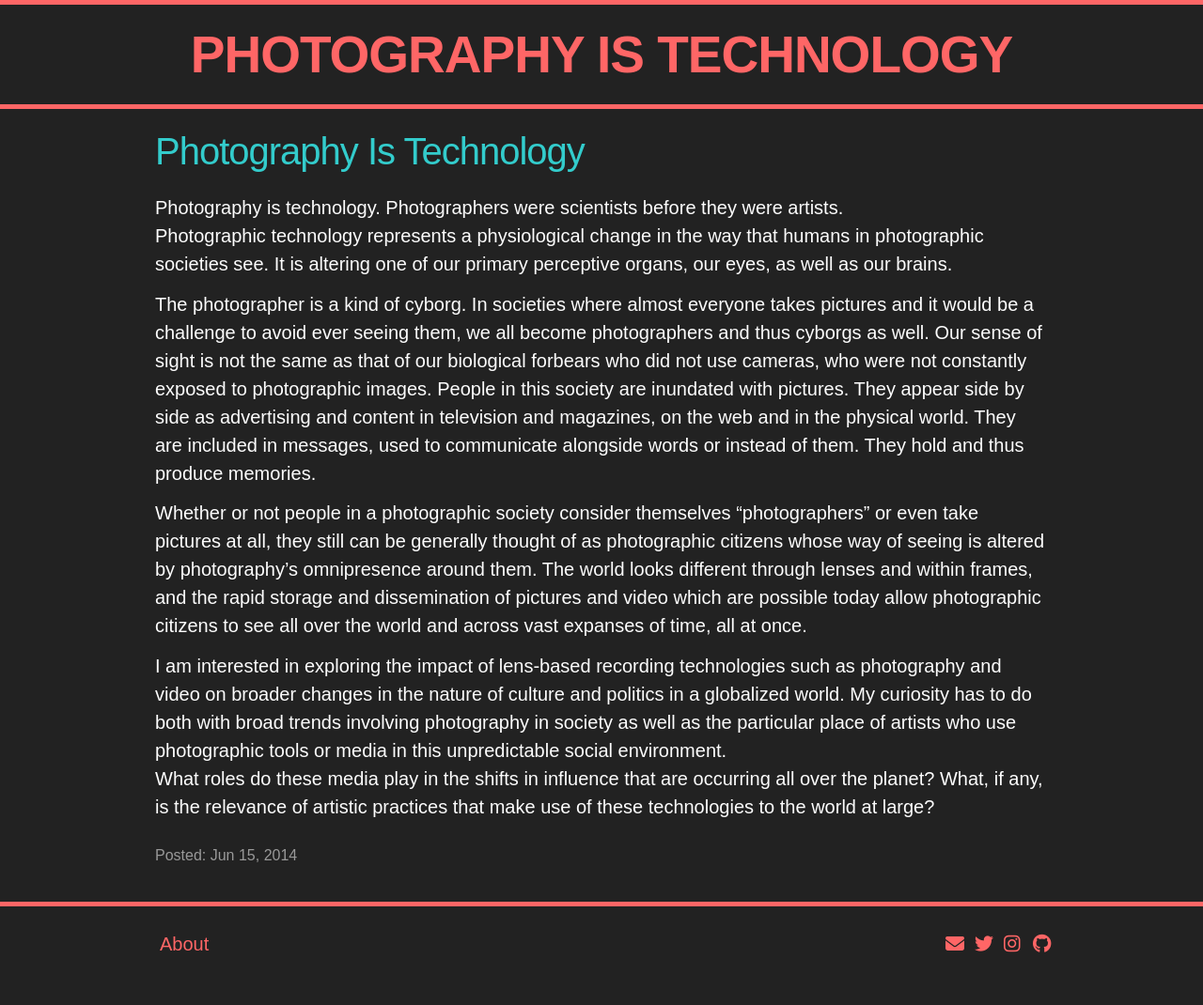
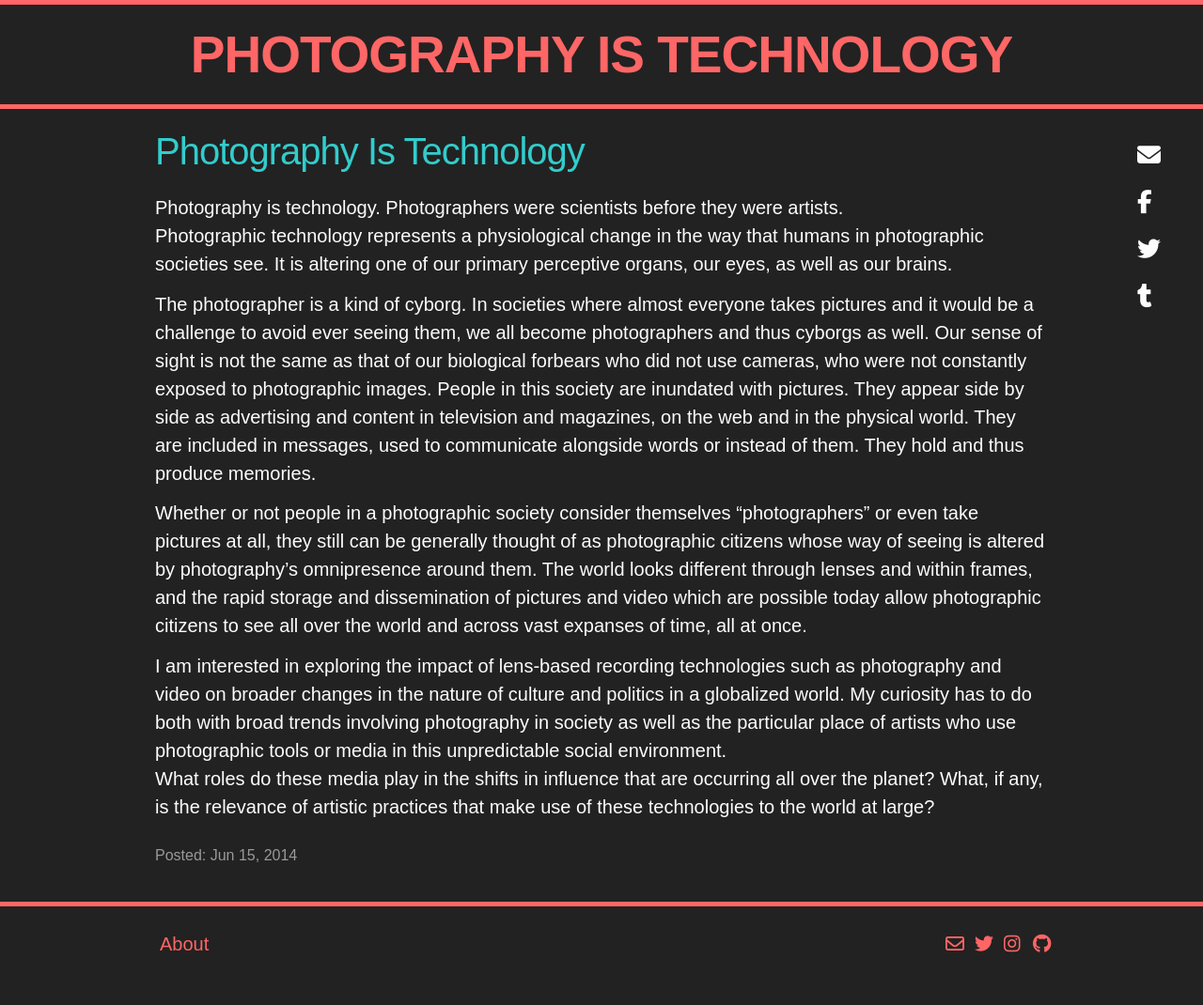
Before and after one commit to r4d1n/photographyistechnology, a Jekyll site: the page built from _posts/2014-06-15-photography-is-technology-2.md, in a window 1280 px wide. Shown: the whole page at 94% size. Built offline with Jekyll 4.4.1, drawn with Linux system fonts in a browser that asks for light colours; nearby versions of some CDN libraries; library files that are not in the unit come from our copies.

Commit message:
positioning post sharing buttons

```diff
--- a/_includes/footer.html
+++ b/_includes/footer.html
@@ -20,28 +20,28 @@
           {% if site.email %}
           <li>
             <a href="mailto:&#112;&#104;&#111;&#116;&#111;&#103;&#114;&#097;&#112;&#104;&#121;&#105;&#115;&#116;&#101;&#099;&#104;&#110;&#111;&#108;&#111;&#103;&#121;&#064;&#103;&#109;&#097;&#105;&#108;&#046;&#099;&#111;&#109;">
-              <span class="social fa fa-envelope"></span>
+              <span class="site-social fa fa-envelope-o"></span>
             </a>
           </li>
           {% endif %}
           {% if site.twitter_username %}
           <li>
             <a href="https://twitter.com/{{ site.twitter_username }}">
-              <span class="social fa fa-twitter"></span>
+              <span class="site-social fa fa-twitter"></span>
             </a>
           </li>
           {% endif %}
           {% if site.instagram_username %}
           <li>
             <a href="https://instagram.com/{{ site.instagram_username }}">
-              <span class="social fa fa-instagram"></span>
+              <span class="site-social fa fa-instagram"></span>
             </a>
           </li>
           {% endif %}
           {% if site.github_username %}
           <li>
             <a href="https://github.com/{{ site.github_username }}">
-              <span class="social fa fa-github"></span>
+              <span class="site-social fa fa-github"></span>
             </a>
           </li>
           {% endif %}
--- a/_layouts/post.html
+++ b/_layouts/post.html
@@ -5,12 +5,32 @@ layout: default
 
   <header class="post-header">
     <h1 class="post-title">{{ page.title }}</h1>
+    <div class="mobile-sharing">
+      <ul class="social-sharing">
+        <!-- <li><span class="post-meta">Share Post:</span></li> -->
+        <li><span class="fa fa-envelope fa-lg"></span></li>
+        <li><span class="fa fa-facebook fa-lg"></span></li>
+        <li><span class="fa fa-twitter fa-lg"></span></li>
+        <li><span class="fa fa-tumblr fa-lg"></span></li>
+      </ul>
+    </div>
   </header>
 
   <article class="post-content">
     {{ content }}
   </article>
-    <p class="post-meta">Posted: {{ page.date | date: "%b %-d, %Y" }}
-      {% if page.meta %} • {{ page.meta }}{% endif %}</p>
+  <p class="post-meta">Posted: {{ page.date | date: "%b %-d, %Y" }}
+    {% if page.meta %} • {{ page.meta }}{% endif %}</p>
 
-</div>
+  </div>
+
+  <div class="sidebar">
+    <ul class="social-sharing">
+      <!-- <li><h3>Share:</h3></li> -->
+      <li><span class="fa fa-envelope fa-lg"></span></li>
+      <li><span class="fa fa-facebook fa-lg"></span></li>
+      <li><span class="fa fa-twitter fa-lg"></span></li>
+      <li><span class="fa fa-tumblr fa-lg"></span></li>
+
+    </ul>
+  </div>
--- a/_sass/_base.scss
+++ b/_sass/_base.scss
@@ -190,7 +190,7 @@ pre {
   padding-left: $spacing-unit;
   @extend %clearfix;
 
-  @include media-query($on-laptop) {
+  @include media-query($on-tablet) {
     max-width: -webkit-calc(#{$content-width} - (#{$spacing-unit}));
     max-width:         calc(#{$content-width} - (#{$spacing-unit}));
     padding-right: $spacing-unit / 2;
@@ -217,22 +217,8 @@ pre {
 /**
 * Icons
 */
-.icon {
 
-  > svg {
-    display: inline-block;
-    width: 16px;
-    height: 16px;
-    vertical-align: middle;
-
-    path {
-      fill: $grey-color;
-    }
-  }
-}
-
-.social {
-  display: inline-block;
+.site-social {
   width: 16px;
   height: 16px;
   -webkit-border-radius: 3px;
@@ -240,3 +226,21 @@ pre {
   border-radius: 3px;
   padding-left: 15px;
 }
+
+.social-sharing {
+  span {
+    -webkit-border-radius: 3px;
+    -moz-border-radius: 3px;
+    border-radius: 3px;
+    background-color: 666;
+    width: $spacing-unit;
+    height: $spacing-unit;
+    padding-bottom: 10px;
+    @include media-query($on-tablet) {
+      font-size: $small-font-size + 5;
+    }
+    @include media-query($on-palm) {
+      font-size: $small-font-size;
+    }
+  }
+}
--- a/_sass/_layout.scss
+++ b/_sass/_layout.scss
@@ -88,7 +88,7 @@
   width:         calc(45% - (#{$spacing-unit} / 2));
 }
 
-@include media-query($on-laptop) {
+@include media-query($on-tablet) {
   .footer-col-1,
   .footer-col-2 {
     width: -webkit-calc(50% - (#{$spacing-unit} / 2));
@@ -164,6 +164,16 @@
 * Posts
 */
 
+.post-header {
+  position: relative;
+  @include media-query($on-palm) {
+    margin-bottom: $spacing-unit * 2;
+  }
+  @include media-query($on-tablet) {
+    margin-bottom: $spacing-unit * 2 + 10;
+  }
+}
+
 .post-link, .post-title {
   text-align: left;
   display: block;
@@ -184,7 +194,7 @@
   h2 {
     font-size: 32px;
 
-    @include media-query($on-laptop) {
+    @include media-query($on-tablet) {
       font-size: 28px;
     }
   }
@@ -192,7 +202,7 @@
   h3 {
     font-size: 26px;
 
-    @include media-query($on-laptop) {
+    @include media-query($on-tablet) {
       font-size: 22px;
     }
   }
@@ -200,7 +210,7 @@
   h4 {
     font-size: 20px;
 
-    @include media-query($on-laptop) {
+    @include media-query($on-tablet) {
       font-size: 18px;
     }
   }
@@ -215,3 +225,36 @@
   display: block;
   line-height: $base-line-height;
 }
+
+/* Sharing divs */
+.sidebar {
+  position: fixed;
+  top: 150px;
+  right: 45px;
+
+  @include media-query($on-tablet) {
+    display: none;
+  }
+}
+
+.mobile-sharing {
+  display: none;
+  position: absolute;
+  top: $spacing-unit;
+  left: 5px;
+  ul {
+    margin: 0px;
+    li {
+      float: left;
+      padding-right: 5px;
+    }
+  }
+  @include media-query($on-tablet) {
+    padding-left: 5px;
+    display: block;
+    margin-top: $spacing-unit;
+  }
+  @include media-query($on-palm) {
+    margin-top: 0px;
+  }
+}
--- a/css/main.scss
+++ b/css/main.scss
@@ -9,8 +9,8 @@
 $base-font-family: "proxima-nova", sans-serif;
 $base-font-size:   20px;
 $small-font-size:  $base-font-size * 0.8;
+$med-font-size: $base-font-size * 2.0;
 $big-font-size: $base-font-size * 2.75;
-$med-font-size: $base-font-size * 2.0;
 $base-line-height: 1.5;
 
 $header-font-family: "futura-pt", sans-serif;
@@ -30,7 +30,7 @@ $grey-color-dark:  darken($grey-color, 25%);
 $content-width:    1000px;
 
 $on-palm:          600px;
-$on-laptop:        800px;
+$on-tablet:        1200px;
 
 
 
@@ -41,8 +41,8 @@ $on-laptop:        800px;
 //         padding-left: $spacing-unit / 2;
 //     }
 // }
-@mixin media-query($device) {
-    @media screen and (max-width: $device) {
+@mixin media-query($max) {
+    @media screen and (max-width: $max) {
         @content;
     }
 }
```
